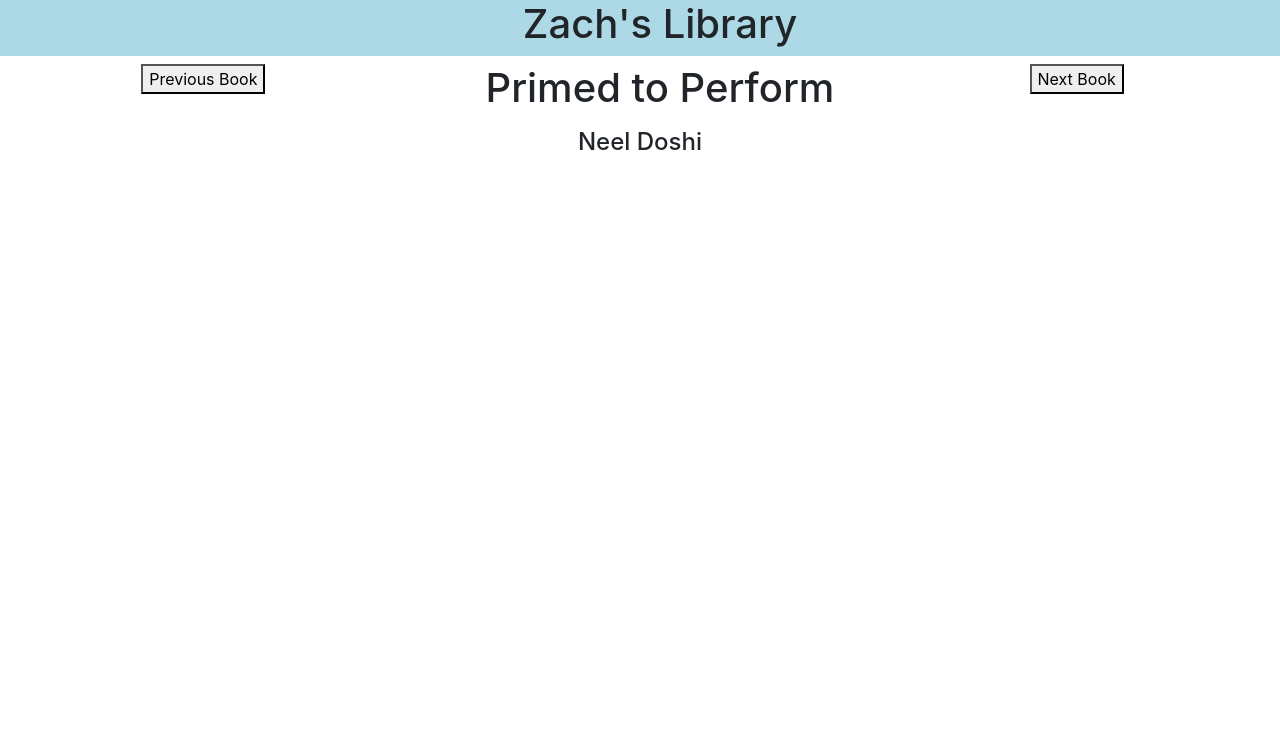
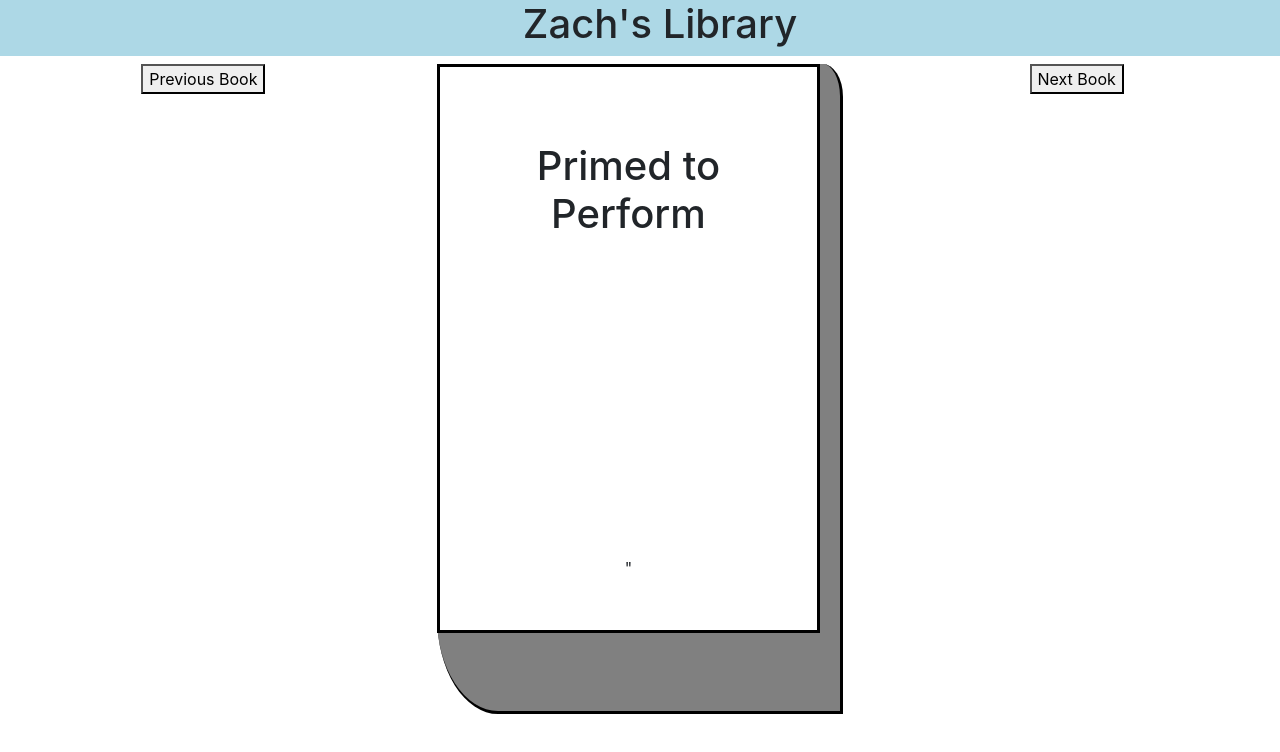
Before and after one commit to InksterZachary/ReactMusicLibrary, a React (Create React App) app: page / in a window 1280 px wide. Shown: the top 752 px of the page. Built offline with nearby package versions, Linux system fonts and the light colour scheme.

Commit message:
Changed the bookViewer component from displaying the title and author to passing in the book component from Book

```diff
--- a/src/components/Book/book.css
+++ b/src/components/Book/book.css
@@ -0,0 +1,31 @@
+.cover{
+background-color: white;
+text-align: center;
+border: solid black;
+border-width:1 1px;
+height: 88%;
+width: 95%;
+}
+
+.book{
+background-color: grey;
+text-align: center;
+border-right: solid black;
+border-bottom: solid black;
+border-width:1 1px;
+height: 650px;
+width: 100%;
+border-bottom-left-radius: 15%;
+border-top-right-radius: 5%;
+}
+
+.title{
+padding: 20%;
+}
+
+.description{
+padding-top: 10%;
+padding-left: 5%;
+padding-right: 5%;
+padding-bottom: 50%;
+}
--- a/src/components/Book/book.jsx
+++ b/src/components/Book/book.jsx
@@ -0,0 +1,15 @@
+import React from 'react';
+import './book.css';
+
+function Book(props){
+    return(
+        <div className="book">
+            <div className="cover">
+                <h1 className="title">{props.book.title}</h1>
+                <h4 className="description">{props.book.description}</h4>"
+            </div>
+        </div>
+    );
+}
+
+export default Book;
--- a/src/components/BookViewer/bookViewer.jsx
+++ b/src/components/BookViewer/bookViewer.jsx
@@ -1,4 +1,5 @@
 import React from 'react';
+import Book from '../Book/book';
 
 function BookViewer(props){
     return(
@@ -7,8 +8,7 @@
                 <button onClick={() => props.previousBook()}>Previous Book</button>
             </div>
             <div className="col-md-4">
-                <h1>{props.book.title}</h1>
-                <h4>{props.book.author}</h4>
+                <Book book={props.book}/>
             </div>
             <div className="col-md-4">
                 <button onClick={() => props.nextBook()}>Next Book</button>
```
